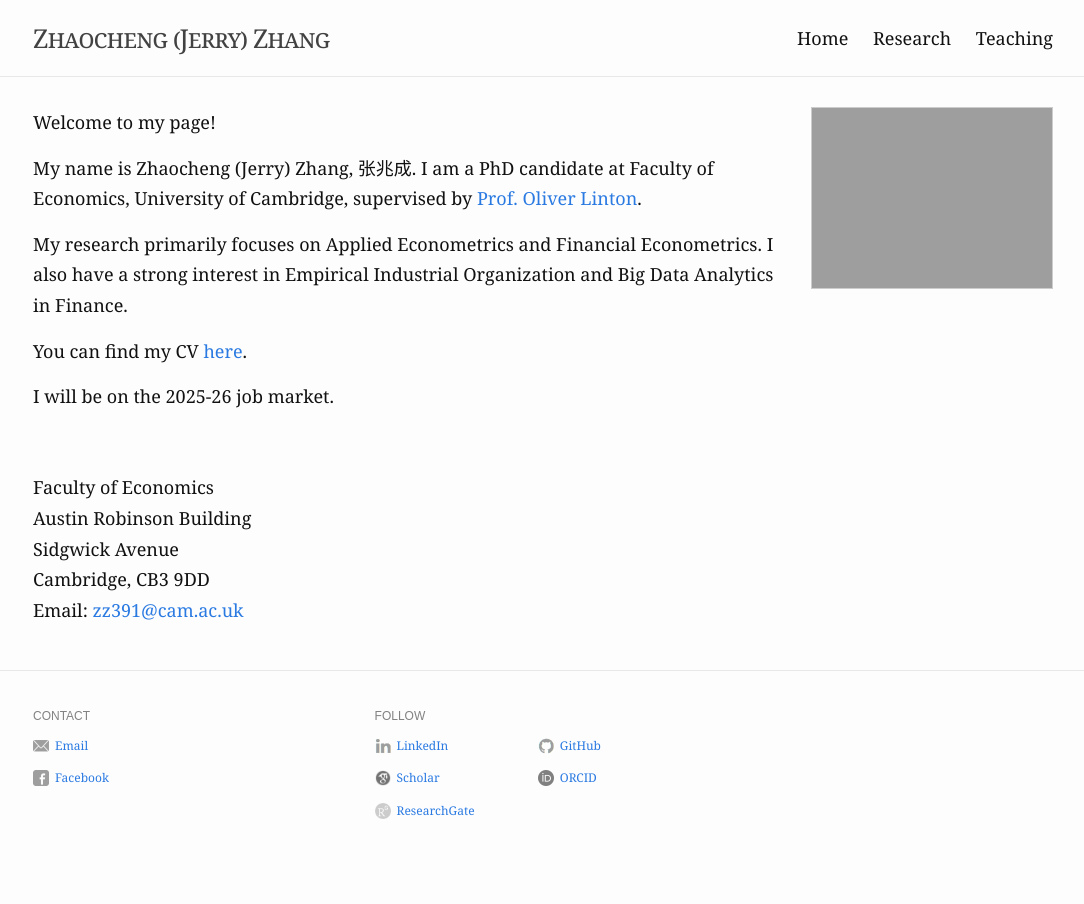
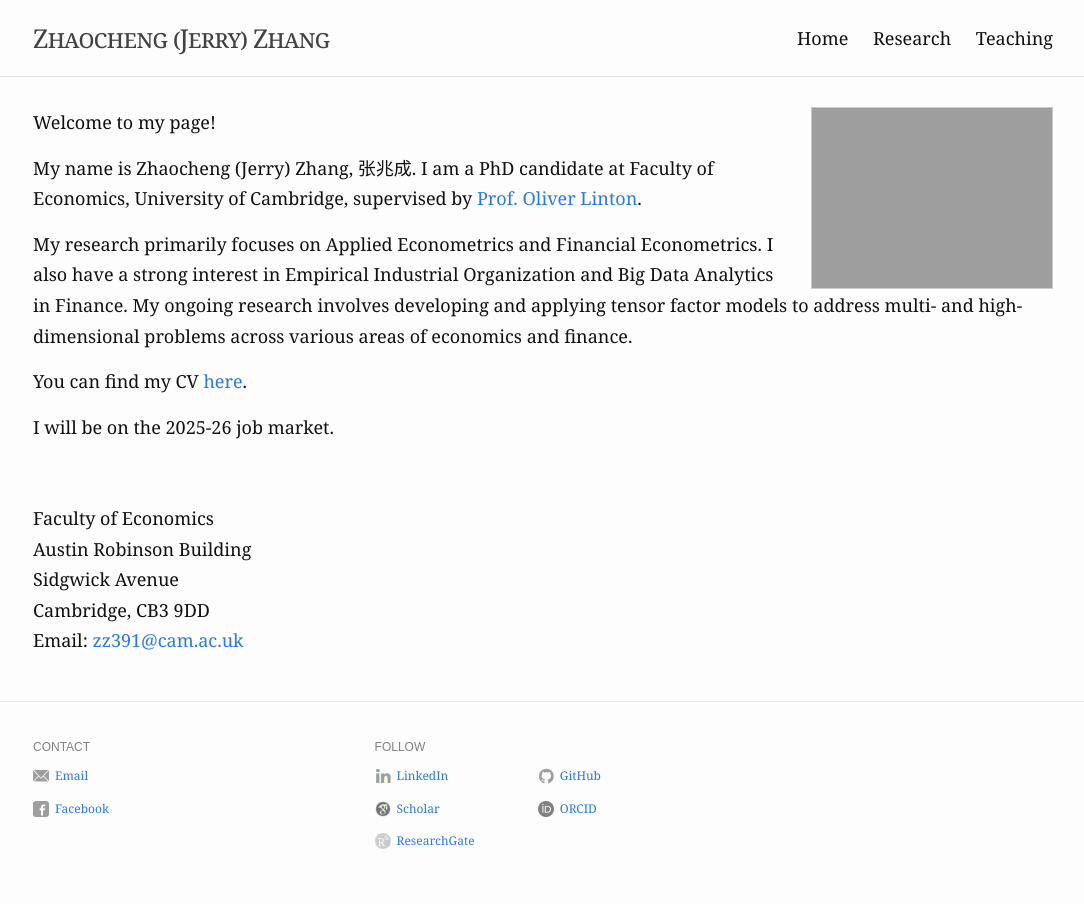
Before and after one commit to zhaocheng-zhang/zhaocheng-zhang.github.io, a Jekyll site: the page built from index.md, in a window 1280 px wide. Shown: the whole page, without its empty margins (97-1181 px from the left). Built offline with Jekyll 4.4.1, drawn with Linux system fonts in a browser that asks for light colours.

Commit message:
Update index.md

```diff
--- a/index.md
+++ b/index.md
@@ -11,7 +11,7 @@ Welcome to my page!
 
 My name is Zhaocheng (Jerry) Zhang, 张兆成. I am a PhD candidate at Faculty of Economics, University of Cambridge, supervised by [Prof. Oliver Linton](https://www.econ.cam.ac.uk/people/faculty/obl20).
 
-My research primarily focuses on Applied Econometrics and Financial Econometrics. I also have a strong interest in Empirical Industrial Organization and Big Data Analytics in Finance.
+My research primarily focuses on Applied Econometrics and Financial Econometrics. I also have a strong interest in Empirical Industrial Organization and Big Data Analytics in Finance. My ongoing research involves developing and applying tensor factor models to address multi- and high-dimensional problems across various areas of economics and finance.
 
 You can find my CV [here](https://zhaocheng-zhang.github.io/assets/files/cv.pdf).
 
```
